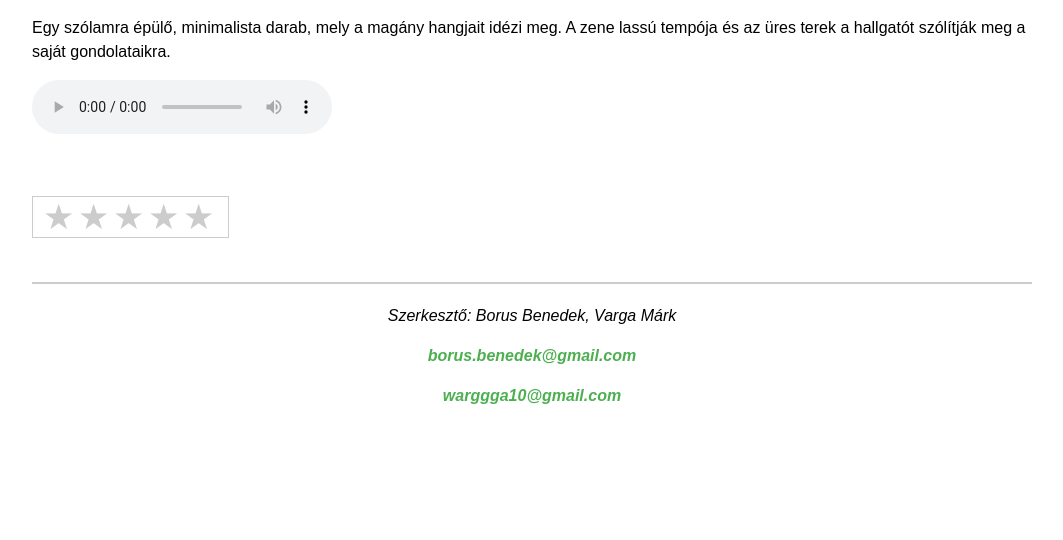
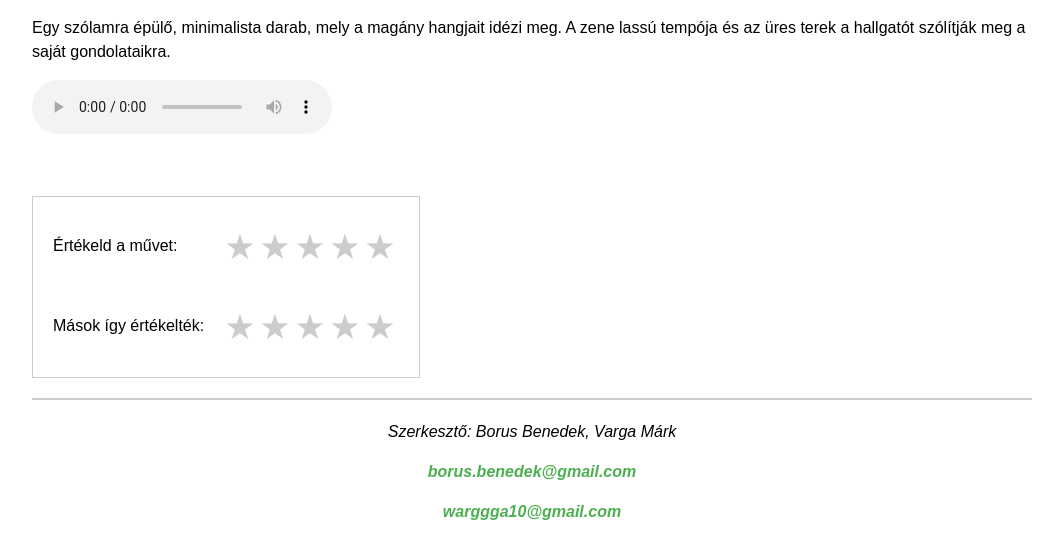
Before and after one commit to Andruida/SZTE-webterv, a PHP site: page /projekt.php?projectId=1 in a window 1280 px wide. Shown: the part 394-934 px from the top of the page, without its empty margins (108-1171 px from the left). Before the commit the page ends 798 px from the top, so only its background shows below. Run offline with PHP 8.4, Linux system fonts and the light colour scheme; the visitor is signed in with stand-in values (Sample User, id 1); data comes from the database, SQL or seed files in the repository; data that the repository does not hold is empty.

Commit message:
Értékelés megjelenítése

```diff
--- a/components/head.php
+++ b/components/head.php
@@ -19,7 +19,7 @@ if (isset($TITLE_SUFFIX) && !empty($TITLE_SUFFIX)) {
     <link rel="icon" type="image/x-icon" href="favicon.ico">
     <?php if (isset($CSS) && count($CSS) > 0) {
         foreach ($CSS as $css) {
-            echo '<link rel="stylesheet" href="' . $css . '">';
+            echo "<link rel=\"stylesheet\" href=\"" . $css . "\">\n";
         }
     } ?>
 </head>
--- /dev/null
+++ b/css/rating.css
@@ -0,0 +1,79 @@
+.rate {
+  display: inline-block;
+  height: 40px;
+  padding: 0 10px;
+  border: none;
+}
+
+.rate:not(:checked)>input {
+  display: none;
+}
+
+.rate:not(:checked)>label {
+  float: right;
+  width: 1em;
+  overflow: hidden;
+  white-space: nowrap;
+  cursor: pointer;
+  font-size: 35px;
+  color: #ccc;
+}
+
+.rate:not(:checked)>label:before {
+  content: '★ ';
+}
+
+.rate>input:checked~label {
+  color: #ffc700;
+}
+
+.rate:not(:checked)>label:hover,
+.rate:not(:checked)>label:hover~label {
+  color: #deb217;
+}
+
+.rate>input:checked+label:hover,
+.rate>input:checked+label:hover~label,
+.rate>input:checked~label:hover,
+.rate>input:checked~label:hover~label,
+.rate>label:hover~input:checked~label {
+  color: #c59b08;
+}
+
+.readOnlyRating {
+  display: inline-block;
+  height: 40px;
+  padding: 0 10px;
+  border: none;
+}
+
+.readOnlyRating>.checked::before {
+  color: #ffc700;
+}
+
+.readOnlyRating>*::before {
+  content: "★ ";
+}
+
+.readOnlyRating>* {
+  float: right;
+  width: 1em;
+  overflow: hidden;
+  white-space: nowrap;
+  font-size: 35px;
+  color: #ccc;
+}
+
+.ratingBox {
+  display: grid;
+  width: fit-content;
+}
+
+.ratingBox>.borderless {
+  grid-column: 1;
+}
+
+.ratingBox>.rate,
+.ratingBox>.readOnlyRating {
+  grid-column: 2;
+}
--- a/css/style.css
+++ b/css/style.css
@@ -177,47 +177,6 @@ fieldset {
   padding: 1.5rem;
 }
 
-.rate {
-  display: inline-block;
-  height: 40px;
-  padding: 0 10px;
-}
-
-.rate:not(:checked)>input {
-  display: none;
-}
-
-.rate:not(:checked)>label {
-  float: right;
-  width: 1em;
-  overflow: hidden;
-  white-space: nowrap;
-  cursor: pointer;
-  font-size: 35px;
-  color: #ccc;
-}
-
-.rate:not(:checked)>label:before {
-  content: '★ ';
-}
-
-.rate>input:checked~label {
-  color: #ffc700;
-}
-
-.rate:not(:checked)>label:hover,
-.rate:not(:checked)>label:hover~label {
-  color: #deb217;
-}
-
-.rate>input:checked+label:hover,
-.rate>input:checked+label:hover~label,
-.rate>input:checked~label:hover,
-.rate>input:checked~label:hover~label,
-.rate>label:hover~input:checked~label {
-  color: #c59b08;
-}
-
 article {
   margin: 20px 0;
 }
@@ -333,7 +292,7 @@ hr {
   .card>img {
     display: inline-block;
     grid-row-start: 1;
-    grid-row-end: 3;
+    grid-row-end: 4;
     grid-column: 1;
     max-width: 10rem;
   }
@@ -342,7 +301,7 @@ hr {
   .card>p {
     padding-left: 1em;
     grid-column-start: 2;
-    grid-column-end: 6;
+    grid-column-end: 5;
     display: inline-block;
   }
 
@@ -356,8 +315,9 @@ hr {
     text-align: left;
   }
 
-  .card>audio {
-    grid-column: 2;
+  .card>.readOnlyRating {
+    grid-column-start: 2;
+    grid-column-end: 5;
     grid-row: 3;
   }
 }
@@ -391,7 +351,7 @@ hr {
     grid-row: 2;
   }
 
-  .card>audio {
+  .card>.readOnlyRating {
     grid-row: 4;
   }
 }
--- a/js/rating.js
+++ b/js/rating.js
@@ -4,7 +4,8 @@ $(document).ready(() => {
         const projectId = window.location.search.split("=")[1]
         $.post("backend/rating.php", {
             projectId: projectId,
-            rating: rating
+            rating: rating,
+            success: () => location.reload()
         })
     })
 })
--- a/projekt.php
+++ b/projekt.php
@@ -43,6 +43,7 @@ if (isset($_SESSION['id']) && !empty($_SESSION['id'])) {
 <html lang="hu">
 
 <?php
+$CSS = ["css/rating.css"];
 $TITLE_SUFFIX = $project["name"];
 include(__DIR__ . '/components/head.php');
 ?>
@@ -67,7 +68,9 @@ include(__DIR__ . '/components/head.php');
 
         <br />
 
+        <div class="ratingBox">
             <?php if (isset($_SESSION['id']) && !empty($_SESSION['id'])) { ?>
+                <div class="borderless">Értékeld a művet: </div>
                 <div class="rate">
                     <input type="radio" <?= ($rating == 5) ? "checked" : "" ?> id="star5" name="rating" value="5" />
                     <label for="star5" title="5 csillag">5 csillag</label>
@@ -81,6 +84,15 @@ include(__DIR__ . '/components/head.php');
                     <label for="star1" title="1 csillag">1 csillag</label>
                 </div>
             <?php } ?>
+            <div class="borderless">Mások így értékelték:</div>
+            <div class="readOnlyRating">
+                <label title="5 csillag" class="<?= (round($project["rating"]) >= 5) ? "checked" : "" ?>">5 csillag</label>
+                <label title="4 csillag" class="<?= (round($project["rating"]) >= 4) ? "checked" : "" ?>">4 csillag</label>
+                <label title="3 csillag" class="<?= (round($project["rating"]) >= 3) ? "checked" : "" ?>">3 csillag</label>
+                <label title="2 csillag" class="<?= (round($project["rating"]) >= 2) ? "checked" : "" ?>">2 csillag</label>
+                <label title="1 csillag" class="<?= (round($project["rating"]) >= 1) ? "checked" : "" ?>">1 csillag</label>
+            </div>
+        </div>
 
 
 
```
Also changed, not shown: projektek.php (+13 -1 lines). Lines whose indentation alone changed are shown as unchanged.
